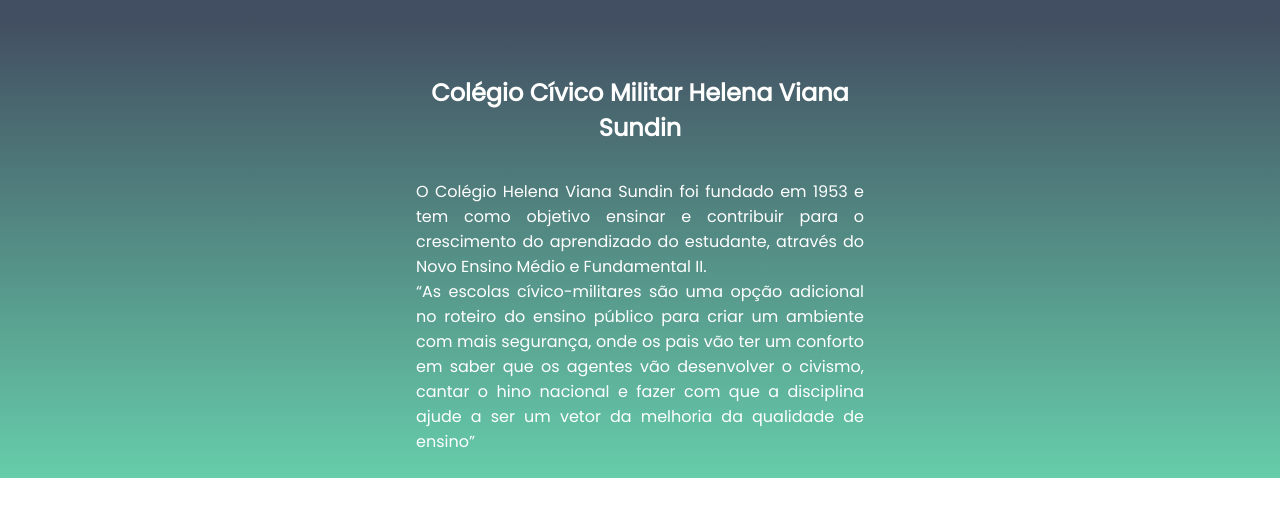
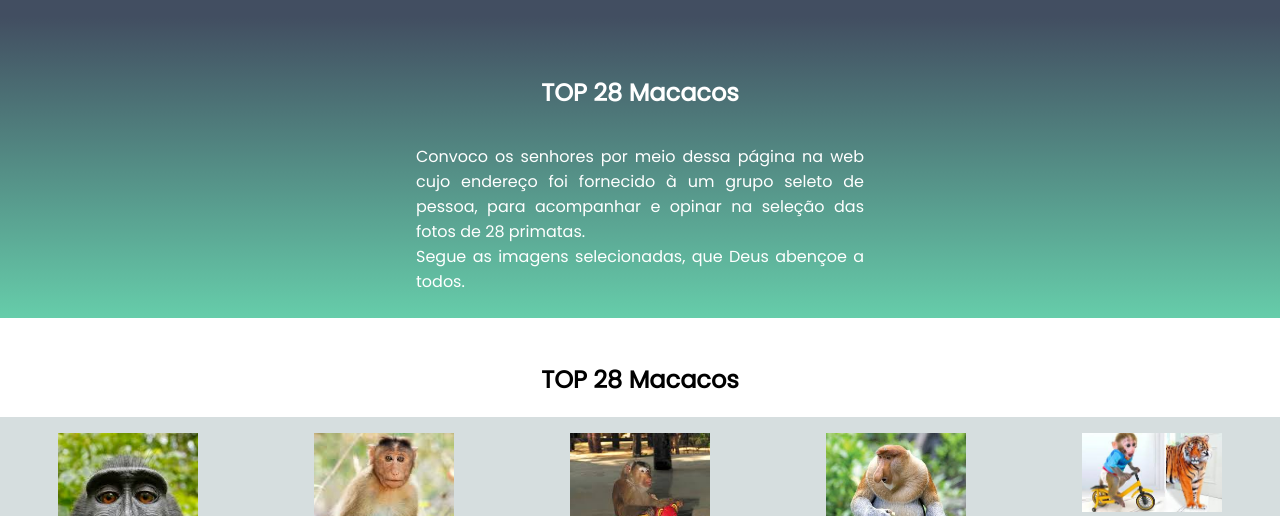
Before and after one commit to LucasComC-16/top-28-macacos, a plain HTML site: page index.html in a window 1280 px wide. Shown: the part 73-589 px from the top of the page. Drawn offline with Linux system fonts and the light colour scheme.

Commit message:
Update index.html

```diff
--- a/index.html
+++ b/index.html
@@ -21,9 +21,9 @@
     </header>
     <section class="escola">
         <div class="escola-div-conteudo">
-            <h2 class="escola-titulo">Colégio Cívico Militar Helena Viana Sundin</h2>
-            <p class="escola-texto-um">O Colégio Helena Viana Sundin foi fundado em 1953 e tem como objetivo ensinar e contribuir para o crescimento do aprendizado do estudante, através do Novo Ensino Médio e Fundamental II.</p>
-            <p class="escola-texto-dois">“As escolas cívico-militares são uma opção adicional no roteiro do ensino público para criar um ambiente com mais segurança, onde os pais vão ter um conforto em saber que os agentes vão desenvolver o civismo, cantar o hino nacional e fazer com que a disciplina ajude a ser um vetor da melhoria da qualidade de ensino”</p>
+            <h2 class="escola-titulo">TOP 28 Macacos</h2>
+            <p class="escola-texto-um">Convoco os senhores por meio dessa página na web cujo endereço foi fornecido à um grupo seleto de pessoa, para acompanhar e opinar na seleção das fotos de 28 primatas. </p>
+            <p class="escola-texto-dois">Segue as imagens selecionadas, que Deus abençoe a todos.</p>
 
 
     </section>
```
